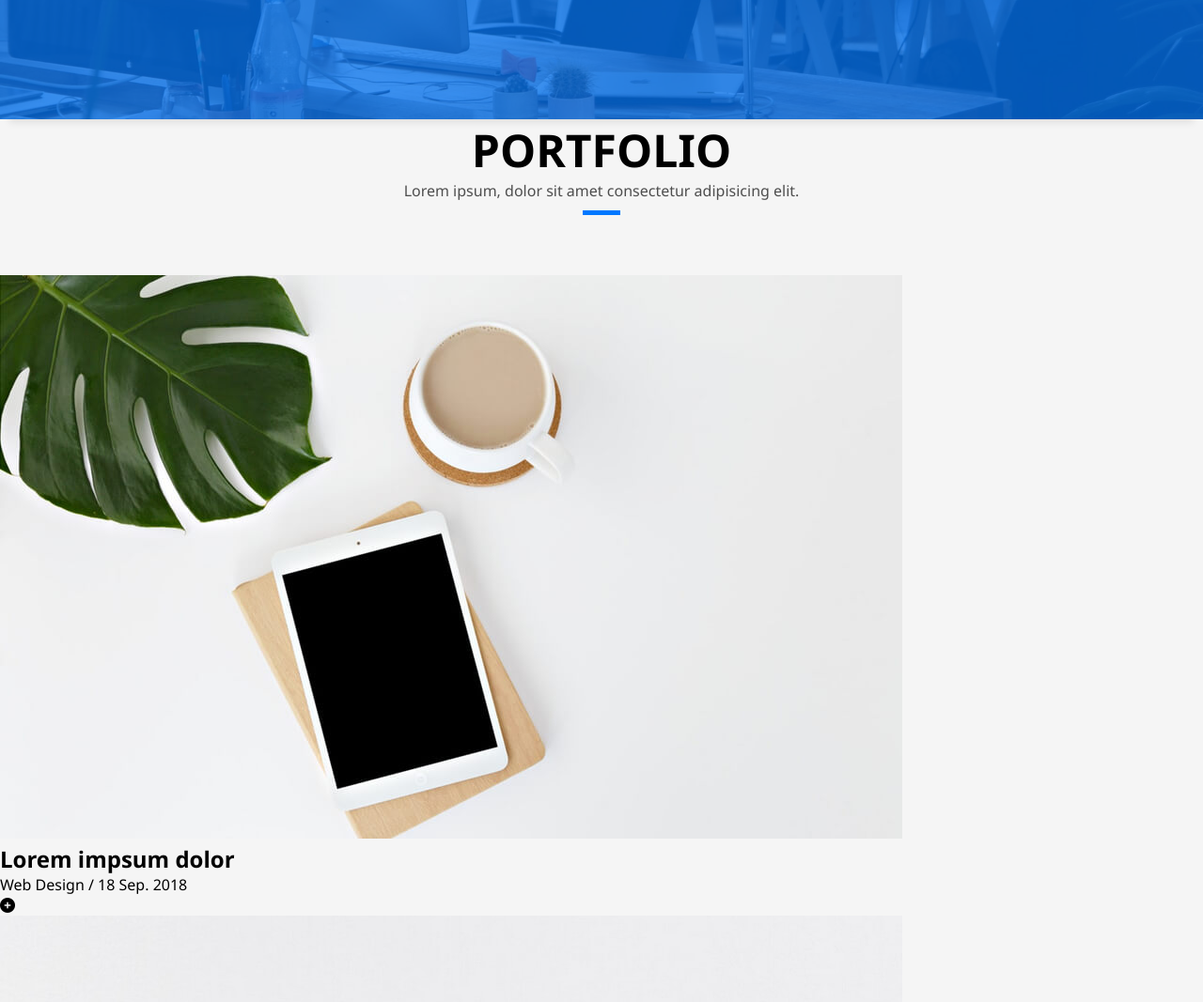
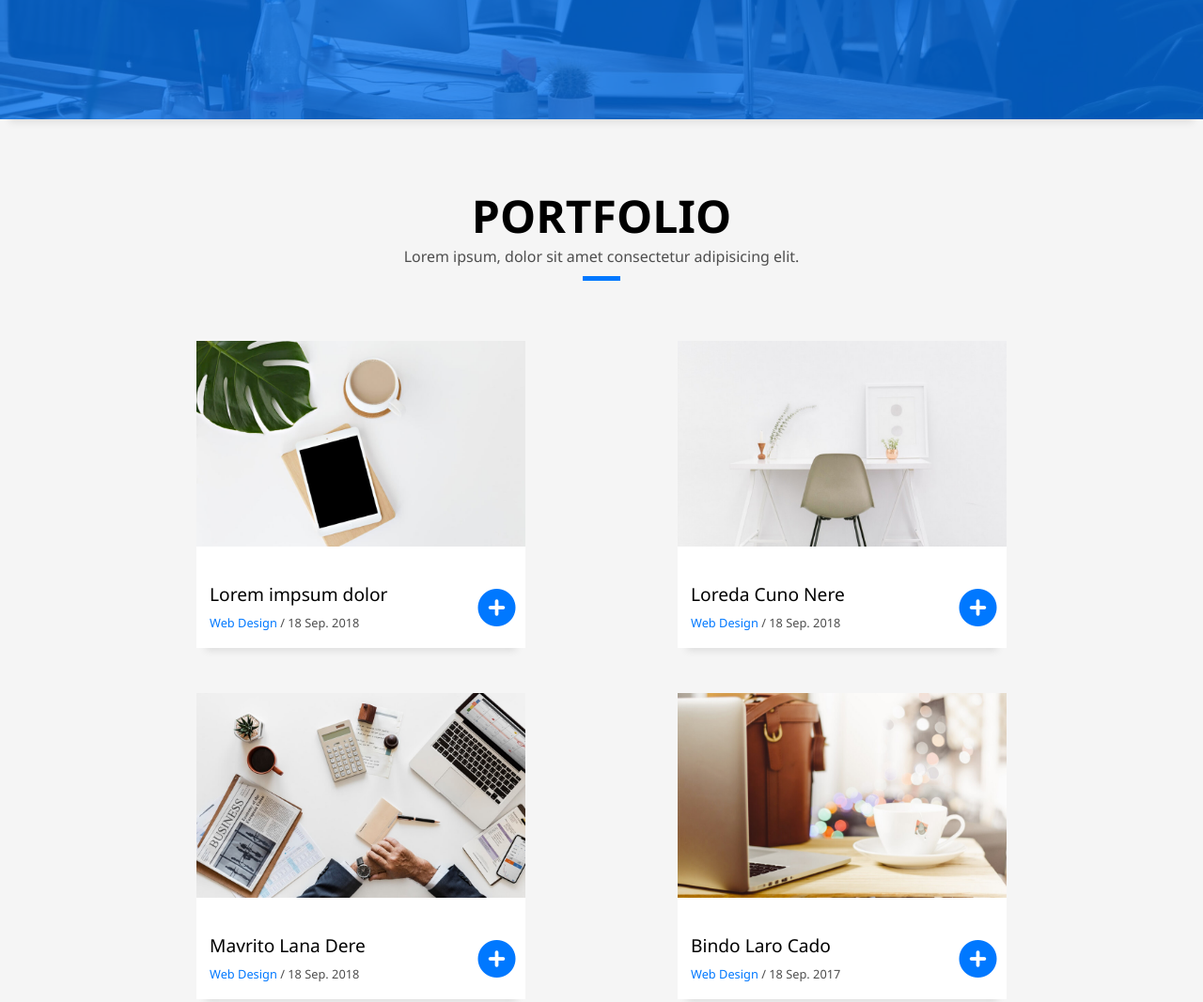
Before and after one commit to wayneleon1/Portfolio, a plain HTML site: page index.html in a window 1280 px wide. Shown: the part 2700-3767 px from the top of the page at 94% size. Drawn offline with Linux system fonts and the light colour scheme; a script that the page names is missing.

Commit message:
styling portfolio section

```diff
--- a/assets/css/style.css
+++ b/assets/css/style.css
@@ -323,3 +323,75 @@ nav ul li a:hover::after{
     display: flex;
     justify-content: space-around;
   }
+/*--------------------------------------------------------------
+# Portfolio
+--------------------------------------------------------------*/
+#work {
+  padding: 70px 10%;
+}
+.work-row {
+  display: flex;
+  flex-wrap: wrap;
+  justify-content: space-around;
+}
+.work-box {
+  width: 350px;
+  margin-bottom: 3rem;
+  background: var(--white);
+  box-shadow: 0 13px 8px -10px rgba(0, 0, 0, 0.1);
+}
+.work-img img {
+  width: 100%;
+  height: auto;
+}
+.work-content {
+  display: flex;
+  justify-content: space-between;
+}
+
+
+.work-box:hover img {
+  transform: scale(1.3);
+}
+
+.work-img {
+  display: block;
+  overflow: hidden;
+}
+
+.work-img img {
+  transition: all 1s;
+}
+
+.work-content {
+  padding: 2rem 3% 1rem 4%;
+}
+
+.work-content .w-more {
+  color: #4e4e4e;
+  font-size: 0.8rem;
+}
+
+.work-content .w-more .w-ctegory {
+  color: #0078ff;
+}
+
+.work-content .w-like {
+  font-size: 2.5rem;
+  color: #0078ff;
+  float: right;
+}
+
+.work-content .w-like a {
+  color: #0078ff;
+}
+
+.work-content .w-like .num-like {
+  font-size: 0.7rem;
+}
+
+.w-title {
+  margin-bottom: 8px;
+  font-weight: 500;
+  font-size: 1.2rem;
+}
```
